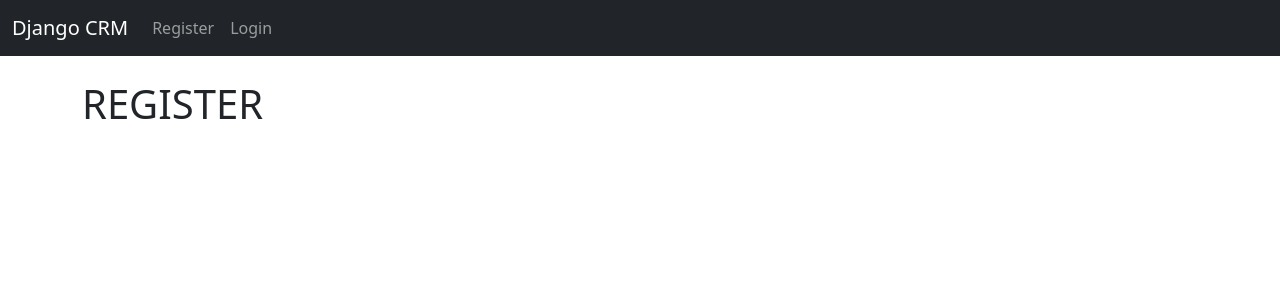
After one commit to VladimirFalkov/django_CRM, a Django app: page /register/ in a window 1280 px wide. The commit adds this page. Shown: the top 300 px of the page. Run offline with Django 4.2, Linux system fonts and the light colour scheme; parts of the project's set-up code (start-up, migrations or seed data) failed here and were passed over.

Commit message:
registration

```diff
--- a/dcrm/website/templates/navbar.html
+++ b/dcrm/website/templates/navbar.html
@@ -14,6 +14,9 @@
 
           {% else %}
           <li class="nav-item">
+            <a class="nav-link" href="{% url 'register' %}">Register</a>
+          </li>
+          <li class="nav-item">
             <a class="nav-link" href="{% url 'home' %}">Login</a>
           </li>
           {% endif %}
--- /dev/null
+++ b/dcrm/website/templates/register.html
@@ -0,0 +1,6 @@
+{% extends 'base.html' %}
+
+
+{% block content %}
+<h1>REGISTER</h1>
+{% endblock %}
--- a/dcrm/website/urls.py
+++ b/dcrm/website/urls.py
@@ -5,4 +5,5 @@ urlpatterns = [
     path("", views.home, name='home'),
     #path("login/", views.login_user, name='login'),
     path("logout/", views.logout_user, name='logout'),
+    path("register/", views.register_user, name='register'),
 ]
--- a/dcrm/website/views.py
+++ b/dcrm/website/views.py
@@ -27,3 +27,7 @@ def logout_user(request):
     logout(request)
     messages.success(request, "You Have Been Logged Out!")
     return redirect('home')
+
+
+def register_user(request):
+    return render(request, 'register.html', {})
```
Also changed, not shown: dcrm/website/forms.py (added, +32 -0 lines).
